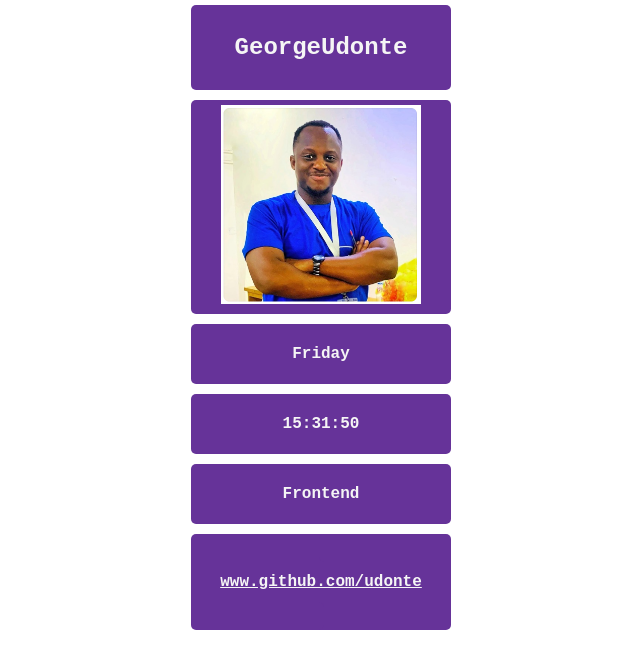
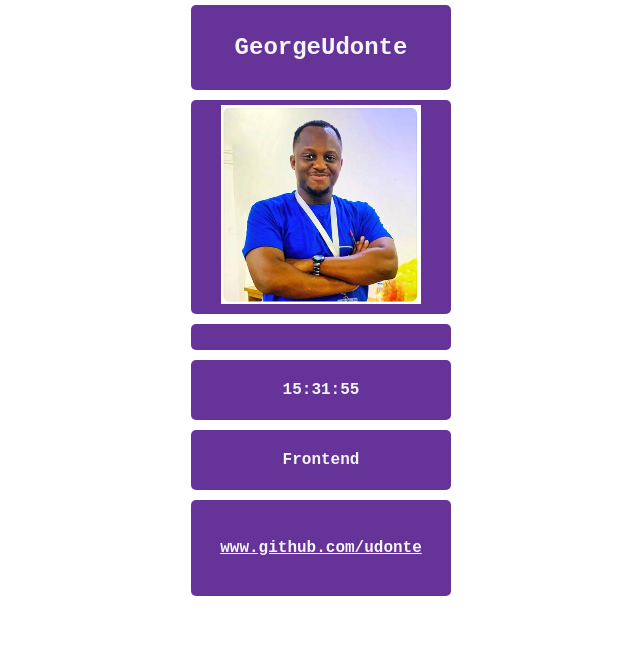
Before and after one commit to udonte/hng-stage-1, a plain HTML site: page index.html in a window 1280 px wide. Shown: the whole page, without its empty margins (319-959 px from the left). Drawn offline with Linux system fonts and the light colour scheme.

Commit message:
added realtime time

```diff
--- a/index.html
+++ b/index.html
@@ -31,7 +31,7 @@
     </div>
 
     <div class="info">
-      <a href="https://github.com/udonte/hng-stage-1">
+      <a href="https://github.com/udonte/hng-stage-1" target="_blank">
       <p id="github" data-testid="githubURL">www.github.com/udonte</p>
     </a>
     </div>
--- a/script.js
+++ b/script.js
@@ -1,11 +1,19 @@
 
 
+
+
+
+// const interval = setInterval(function(){
+//   currentUtcTimePara.textContent = currentUtcTime
+// }, 100)
+
+const interval = setInterval(function() {
 // get the ccurent day
 let currentDayPara = document.getElementById("current_day");
 let allDays = ['Sunday', 'Monday', 'Tuesday', 'Wednesday', 'Thursday', 'Friday', 'Saturday']
 let theDate = new Date();
 let currentDay = allDays[theDate.getDay()];
-currentDayPara.textContent = currentDay;
+currentDayPara.textConten = currentDay;
 
 //get the current utc time
 let currentUtcTimePara = document.getElementById("utc_time");
@@ -19,5 +27,8 @@ let h = addZero(theDate.getUTCHours());
 let m = addZero(theDate.getUTCMinutes());
 let s = addZero(theDate.getUTCSeconds());
 let currentUtcTime = h + ":" + m + ":" + s;
+currentUtcTimePara.innerText = currentUtcTime
+},
+ 1000);
 
-currentUtcTimePara.textContent = currentUtcTime;
+// clearInterval(interval)
```
